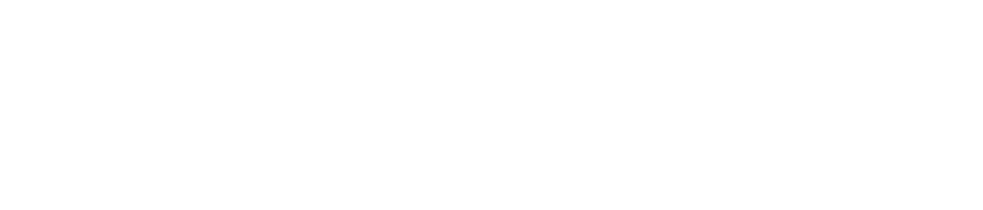
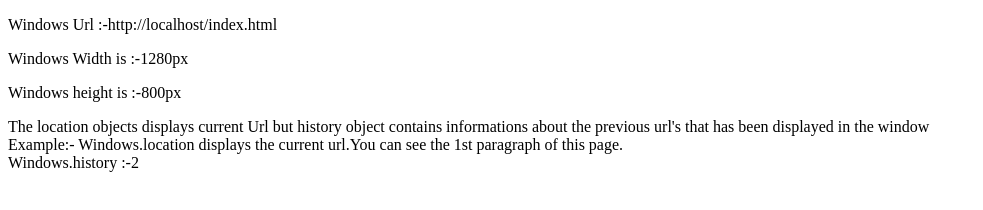
Before and after one commit to cpbehera/DOM_object, a plain HTML site: page index.html in a window 1280 px wide. Shown: the whole page, without its empty margins (0-983 px from the left). Drawn offline with Linux system fonts and the light colour scheme.

Commit message:
added solutions

```diff
--- a/index.html
+++ b/index.html
@@ -8,14 +8,25 @@
     </head>
     <body>
 
-    <!-- 1 -->
+        <div>
+            <p id="url"></p>
+            <p id="width"></p>
+            <p id="height"></p>
+            <p>The location objects displays current Url but history object contains informations about the previous url's that has been displayed in the window
+                <br>
+                Example:- Windows.location displays the current url.You can see the 1st paragraph of this page.<br>
+                Windows.history :-<span id="history"></span>
+            </p>
+        </div>
+        <script>
 
-    <!-- a -->
+            //    1.a
 
-
-    <!-- b -->
-
-
-    <!-- 2 -->
+            console.log(window);
+            document.getElementById('url').textContent = "Windows Url :-"+window.location;
+            document.getElementById('width').textContent = "Windows Width is :-"+window.innerWidth +"px";
+            document.getElementById('height').textContent = "Windows height is :-"+window.innerHeight +"px";
+            document.getElementById('history').textContent = window.history.length;
+    </script>
     </body>
 </html>
```
Lines whose indentation alone changed are shown as unchanged.
